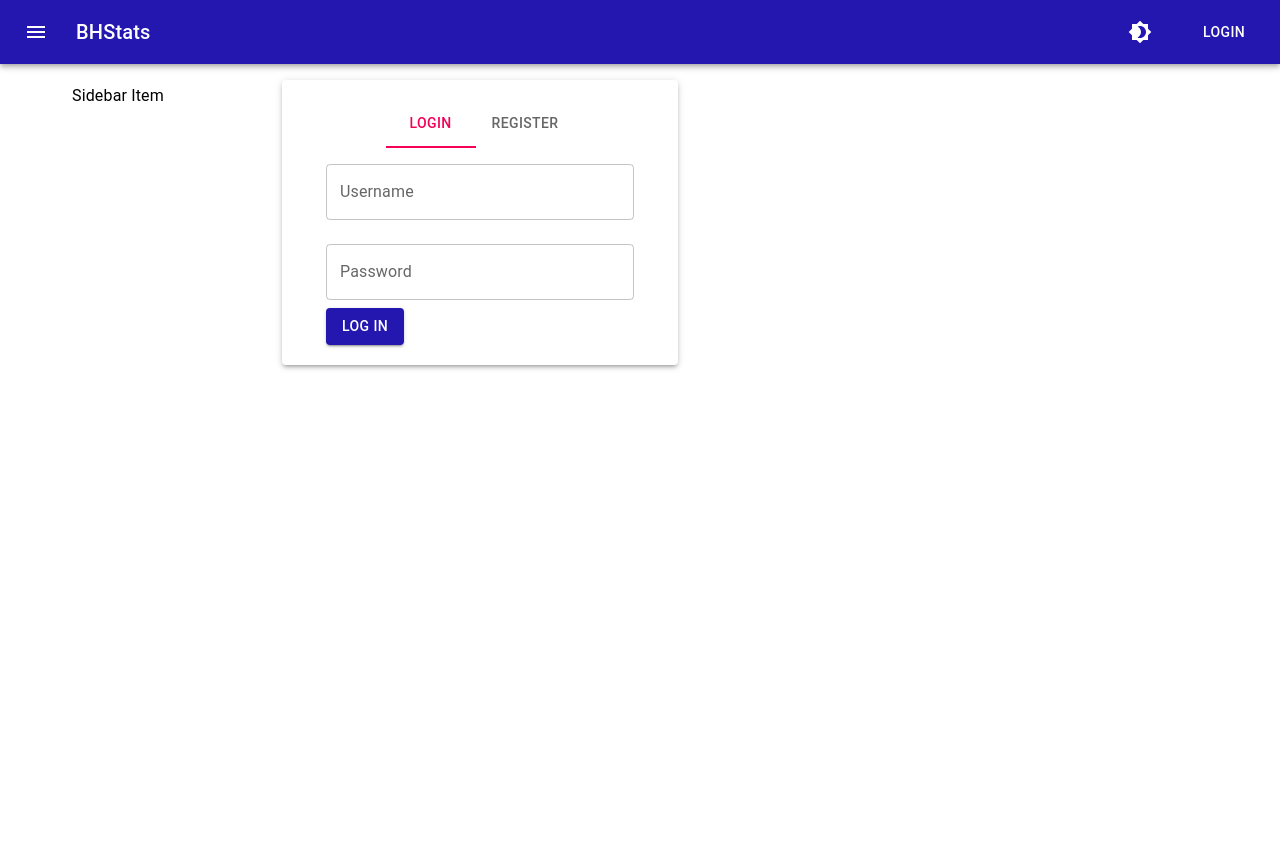
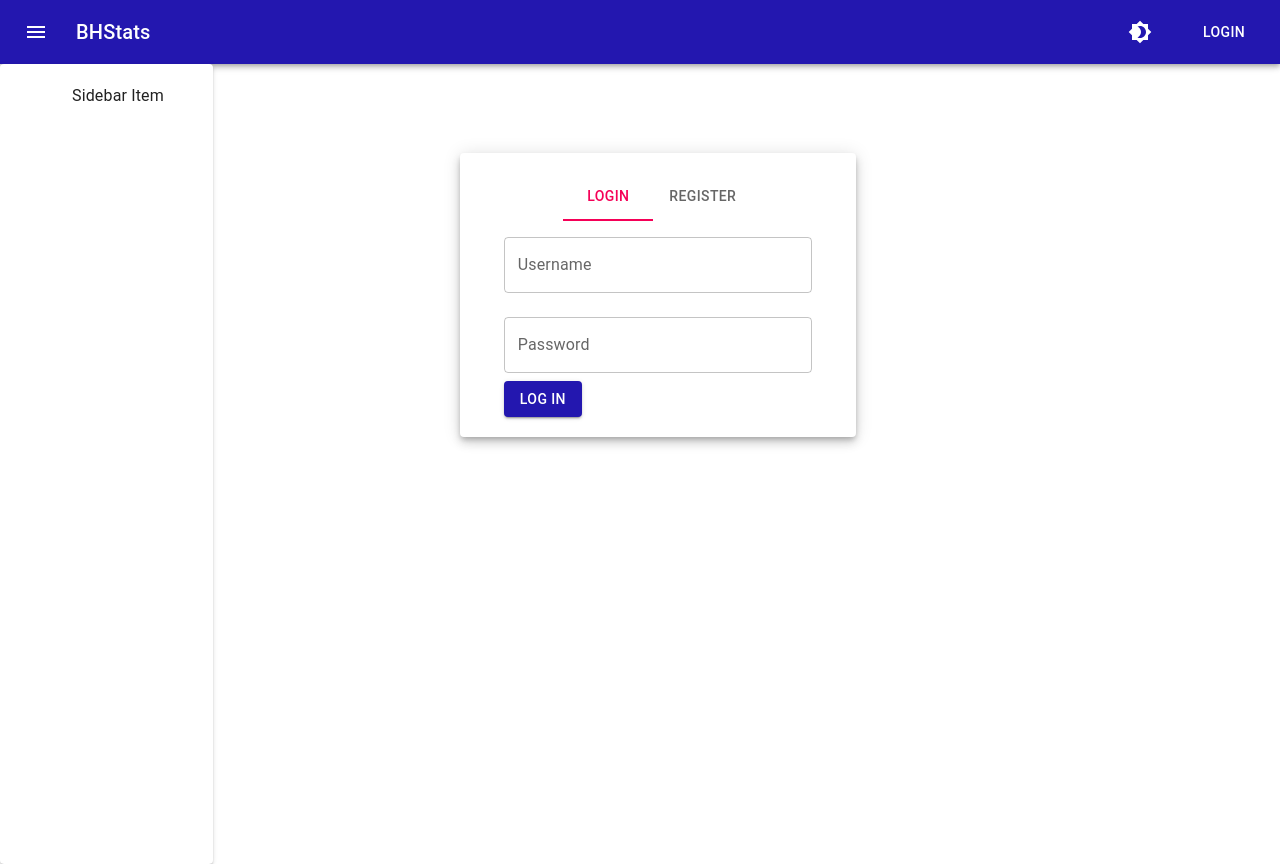
Before and after one commit to kukkich/BrawlhallaStat, a React (Create React App) app in the folder brawlhalla-stat-web-client/: page / in a window 1280 px wide. Before the commit the page ends 800 px from the top, so only its background shows below. Built offline with nearby package versions, Linux system fonts and the light colour scheme.

Commit message:
Исправил позиционирование формы, добавил цвет фона

```diff
--- a/brawlhalla-stat-web-client/src/App.tsx
+++ b/brawlhalla-stat-web-client/src/App.tsx
@@ -3,27 +3,20 @@ import {getTheme} from "./modules/theme";
 import {ThemeProvider} from "@mui/material/styles";
 import {useSelector} from "react-redux";
 import {RootState} from "./store/rootReducer";
-import {Grid} from "@mui/material";
 import Layout from "./App/Components/Layout";
-import { AuthTabs } from './modules/authentication';
+import {AuthPage} from './modules/authentication';
 
 interface AppProps {
 }
 
-const App : React.FC<AppProps> = () => {
+const App: React.FC<AppProps> = () => {
     const themeMode = useSelector((state: RootState) => state.theme.mode);
     const theme = getTheme(themeMode);
 
     return (
         <ThemeProvider theme={theme}>
             <Layout>
-                <Grid item xs={12} md={6}>
-                    <AuthTabs/>
-                </Grid>
-                {/*<Grid item xs={12} md={6}>*/}
-                {/*    /!* Your content here *!/*/}
-                {/*    /!* This grid item will take 6 columns on medium screens and full width on small screens *!/*/}
-                {/*</Grid>*/}
+                <AuthPage/>
             </Layout>
         </ThemeProvider>
     );
--- a/brawlhalla-stat-web-client/src/App/Components/Layout.tsx
+++ b/brawlhalla-stat-web-client/src/App/Components/Layout.tsx
@@ -1,6 +1,7 @@
 import React from 'react';
-import {Grid, List, ListItemButton, ListItemIcon, ListItemText} from '@mui/material';
+import {Grid, Paper} from '@mui/material';
 import TopBar from "./TopBar";
+import SideBar from "./SideBar";
 
 interface LayoutProps {
     children: React.ReactNode;
@@ -8,28 +9,20 @@ interface LayoutProps {
 
 const Layout: React.FC<LayoutProps> = ({ children }) => {
     return (
-        <Grid container>
+        <Grid container sx={{
+            backgroundColor: 'background.paper',
+            color: 'white',
+        }}>
             <TopBar/>
 
-            {/* Sidebar */}
-            <Grid item xs={2}>
-                <List>
-                    <ListItemButton>
-                        <ListItemIcon/>
-                        <ListItemText primary="Sidebar Item" />
-                    </ListItemButton>
-                </List>
-            </Grid>
+            <SideBar/>
 
             {/* Main Content */}
-            <Grid item xs={10}>
-                <div style={{ padding: '16px' }}>
-                    {/* Main content area */}
-                    <Grid container spacing={4}>
-                        {/* Content with 12 columns */}
-                        {children}
-                    </Grid>
-                </div>
+            <Grid item xs={10} >
+                <Grid container xs={10}>
+                    {/* Content with 12 columns */}
+                    {children}
+                </Grid>
             </Grid>
         </Grid>
     );
--- /dev/null
+++ b/brawlhalla-stat-web-client/src/App/Components/SideBar.tsx
@@ -0,0 +1,19 @@
+import React from "react";
+import {Grid, List, ListItemButton, ListItemIcon, ListItemText, Paper} from "@mui/material";
+
+const SideBar: React.FC = () => {
+    return (
+        <Grid item xs={2} sx={{height: '100vh'}}>
+            <Paper elevation={2} sx={{height: '100vh'}}>
+                <List>
+                    <ListItemButton>
+                        <ListItemIcon/>
+                        <ListItemText primary="Sidebar Item"/>
+                    </ListItemButton>
+                </List>
+            </Paper>
+        </Grid>
+    );
+};
+
+export default SideBar;
--- /dev/null
+++ b/brawlhalla-stat-web-client/src/modules/authentication/components/AuthPage.tsx
@@ -0,0 +1,33 @@
+import React from 'react';
+import {Grid, Paper, Theme, useMediaQuery} from '@mui/material';
+import AuthTabs from "./AuthTabs";
+import { styled } from '@mui/material/styles';
+
+const Item = styled(Paper)(({ theme }) => ({
+    backgroundColor: theme.palette.mode === 'dark' ? '#1A2027' : '#fff',
+    ...theme.typography.body2,
+    padding: theme.spacing(1),
+    textAlign: 'center',
+    color: theme.palette.text.secondary,
+}));
+
+const AuthPage: React.FC = () => {
+    const isLargerMd = useMediaQuery((theme : Theme) => theme.breakpoints.up('md'));
+    const topMargin = isLargerMd ? '10%' : '8px';
+
+    return (
+        <Grid item container
+              justifyContent="center" alignItems="center"
+              sx={{mt: topMargin}}
+        >
+            <Grid item xs={10} md={6}
+                  container direction="column"
+                  justifyContent="space-evenly" alignItems="flex-end"
+            >
+                <AuthTabs />
+            </Grid>
+        </Grid>
+    );
+};
+
+export default AuthPage;
--- a/brawlhalla-stat-web-client/src/modules/authentication/components/AuthTabs.tsx
+++ b/brawlhalla-stat-web-client/src/modules/authentication/components/AuthTabs.tsx
@@ -1,5 +1,5 @@
-import React, { useState } from 'react';
-import { Container, Paper, Tab, Tabs } from '@mui/material';
+import React, {useState} from 'react';
+import {Container, Paper, Tab, Tabs} from '@mui/material';
 import LoginForm from './LoginForm';
 import RegistrationForm from './RegistrationForm';
 
@@ -15,8 +15,8 @@ const AuthTabs: React.FC = () => {
     };
 
     return (
-        <Container component="main" maxWidth="xs">
-            <Paper elevation={3} style={{ padding: '20px' }}>
+        <Container maxWidth="xs" sx={{color: 'primary'}}>
+            <Paper elevation={6} style={{padding: '20px'}}>
                 <Tabs
                     value={selectedTab}
                     onChange={handleTabChange}
@@ -24,11 +24,11 @@ const AuthTabs: React.FC = () => {
                     textColor="secondary"
                     indicatorColor="secondary"
                 >
-                    <Tab color="secondary" label="Login" />
-                    <Tab label="Register" />
+                    <Tab color="secondary" label="Login"/>
+                    <Tab label="Register"/>
                 </Tabs>
-                {selectedTab === 0 && <LoginForm onSubmit={handleSubmit} />}
-                {selectedTab === 1 && <RegistrationForm onSubmit={handleSubmit} />}
+                {selectedTab === 0 && <LoginForm onSubmit={handleSubmit}/>}
+                {selectedTab === 1 && <RegistrationForm onSubmit={handleSubmit}/>}
             </Paper>
         </Container>
     );
--- a/brawlhalla-stat-web-client/src/modules/authentication/index.ts
+++ b/brawlhalla-stat-web-client/src/modules/authentication/index.ts
@@ -1,5 +1,5 @@
-import AuthTabs from "./components/AuthTabs";
+import AuthPage from "./components/AuthPage";
 import LoginForm from "./components/LoginForm";
 import RegistrationForm from "./components/RegistrationForm";
 
-export {AuthTabs, RegistrationForm, LoginForm};
+export {AuthPage, RegistrationForm, LoginForm};
```
